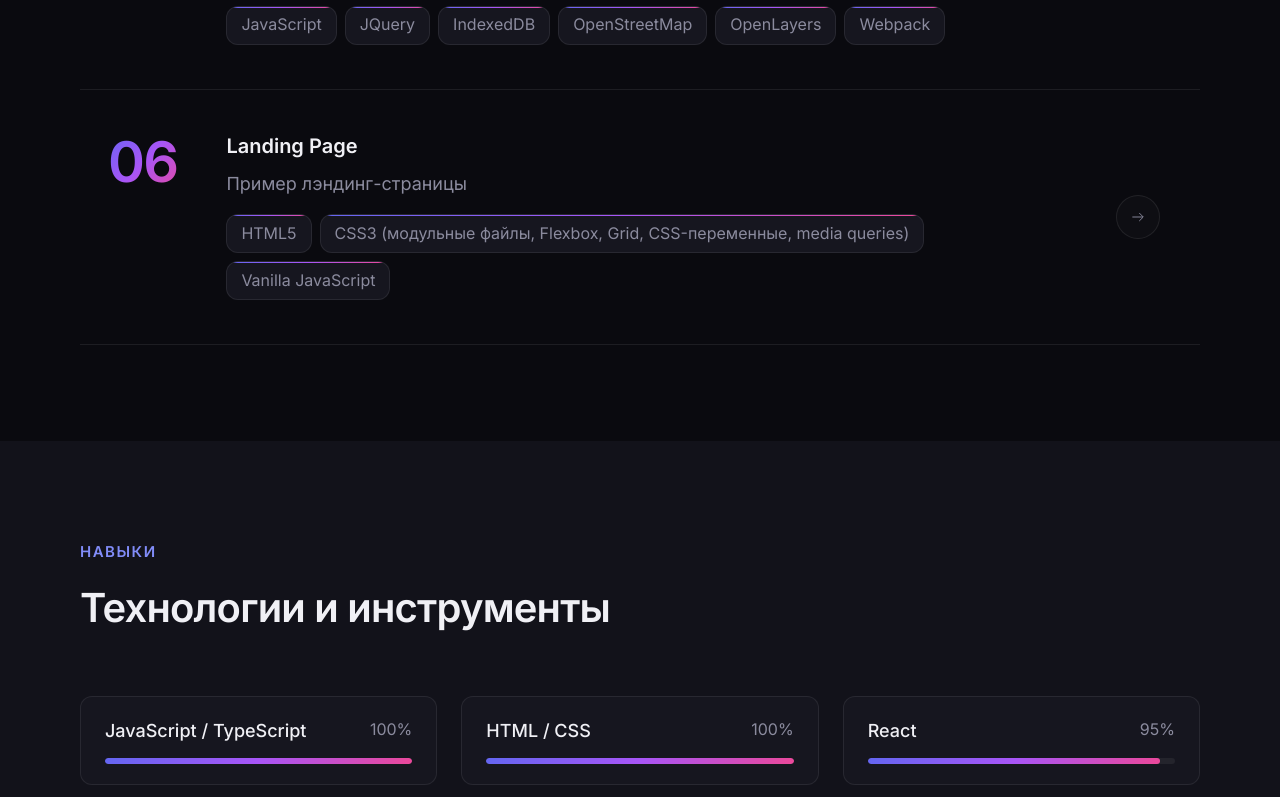
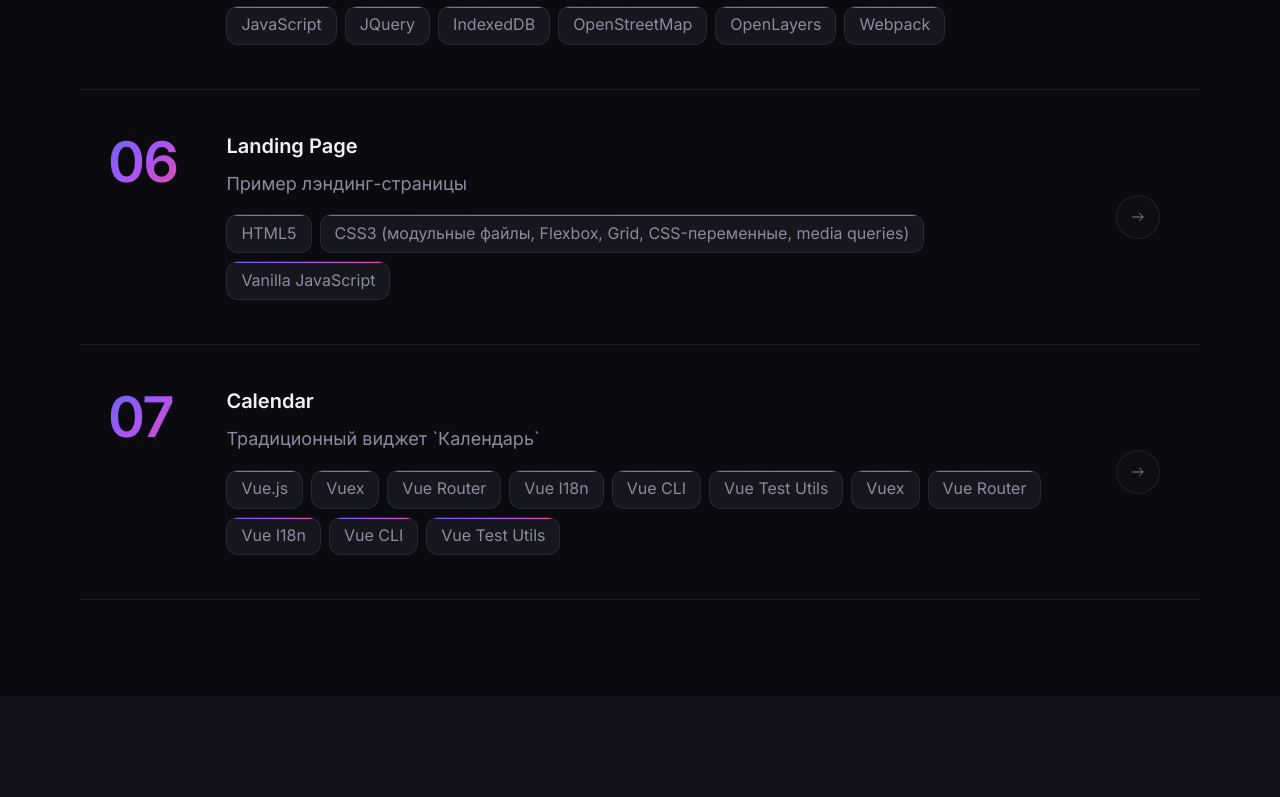
Before and after one commit to MarkovaDA/Portfolio, a React (Vite) app: page / in a window 1280 px wide. Shown: the part 2941-3738 px from the top of the page. Built offline with nearby package versions, Linux system fonts and the light colour scheme; a web font is replaced by a local one.

Commit message:
Добавила в список проектов календарь

```diff
--- a/src/data.ts
+++ b/src/data.ts
@@ -241,6 +241,29 @@
     publicUrl: 'https://markovada.github.io/LandingPageDemo/',
     tags: ['HTML5', 'CSS3 (модульные файлы, Flexbox, Grid, CSS-переменные, media queries)', 'Vanilla JavaScript'],
   },
+  {
+    slug: 'calendar',
+    title: 'Calendar',
+    description: 'Традиционный виджет `Календарь`',
+    publicUrl: 'https://markovada.github.io/VueCalendarApp/',
+    repoUrl: 'https://github.com/MarkovaDA/VueCalendarApp/',
+    tags: ['Vue.js', 'Vuex', 'Vue Router', 'Vue I18n', 'Vue CLI', 'Vue Test Utils', 'Vuex', 'Vue Router', 'Vue I18n', 'Vue CLI', 'Vue Test Utils'],
+    slots: [
+      {
+        id: 'main',
+        label: 'Главный и единственный экран календаря',
+        summary: 'Интерфейс состоит из календаря и кнопок управления им',
+        image: 'images/vue-calendar-demo.png',
+        techStack: {
+          title: 'Vue 3, Vite 8, JavaScript, CSS, Vitest',
+          description: 'Технологический стек: Vue 3 + JavaScript + Vitest',
+        },
+      }
+    ],
+    fullDescription: `
+      Одностраничное веб-приложение-календарь на Vue 3 и Vite. Показывает текущий месяц, выделяет сегодняшний день и позволяет переключаться между месяцами. Интерфейс в стиле Material Design, с поддержкой тёмной темы.
+    `,
+  },
 ]
 
 export function getProjectBySlug(slug: string): Project | undefined {
--- a/src/i18n/projects/en.ts
+++ b/src/i18n/projects/en.ts
@@ -158,4 +158,17 @@
     `,
     slots: {},
   },
+  calendar: {
+    title: 'Calendar',
+    description: 'Traditional `Calendar` widget',
+    fullDescription: `
+      A single-page calendar web application built with Vue 3 and Vite. Displays the current month, highlights today's date, and lets you navigate between months. Material Design-style interface with dark theme support.
+    `,
+    slots: {
+      main: {
+        label: 'Main and only calendar screen',
+        summary: 'The interface consists of a calendar and control buttons',
+      },
+    },
+  },
 }
```
Also changed, not shown: public/images/vue-calendar-demo.png (added).
